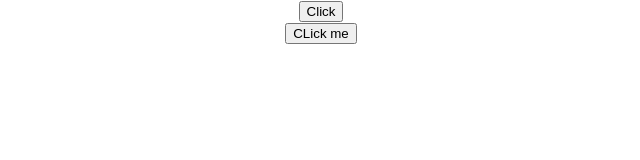
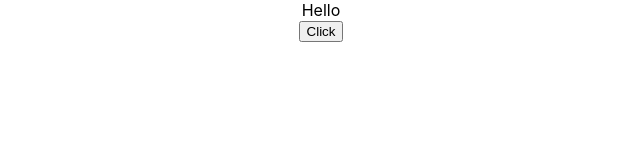
Before and after one commit to PhalugunaRao/hello-world, a React (Create React App) app: page / in a window 1280 px wide. Shown: the top 160 px of the page, without its empty margins (319-959 px from the left). Built offline with nearby package versions, Linux system fonts and the light colour scheme.

Commit message:
event handling and binding

```diff
--- a/src/App.js
+++ b/src/App.js
@@ -7,16 +7,21 @@
 import Counter from './components/Counter';
 import FunctionCLick from './components/FunctionCLick';
 import ClassClick from './components/ClassClick';
+import EventBind from './components/EventBind';
 
 function App() {
   return (
     <div className="App">
-      <FunctionCLick>
+
+      <EventBind></EventBind>
+
+
+      {/* <FunctionCLick>
 
       </FunctionCLick>
       <ClassClick>
 
-      </ClassClick>
+      </ClassClick> */}
 
       {/* <Counter></Counter> */}
 
--- /dev/null
+++ b/src/components/EventBind.js
@@ -0,0 +1,47 @@
+import React, { Component } from 'react'
+
+ class EventBind extends Component {
+
+  constructor(props) {
+    super(props)
+
+    this.state = {
+       message:'Hello'
+    }
+
+    //this.clickHandler = this.clickHandler.bind(this)
+  }
+  // clickHandler(){
+  //   this.setState({
+  //     message:'Good bay'
+  //   })
+  //   console.log(this)
+  // }
+
+  clickHandler = ()=>{
+    this.setState({
+      message:'Good boy'
+    })
+  }
+  render() {
+    return (
+      <div>
+        <div>{this.state.message}</div>
+
+
+        {/* using bind
+        <button onClick={this.clickHandler.bind(this)}>Click</button> */}
+
+        {/* //Arrow function
+        <button onClick={ () => this.clickHandler()}>Click</button> */}
+
+        <button onClick={this.clickHandler}>Click</button>
+
+
+
+      </div>
+    )
+  }
+}
+
+export default EventBind
```
